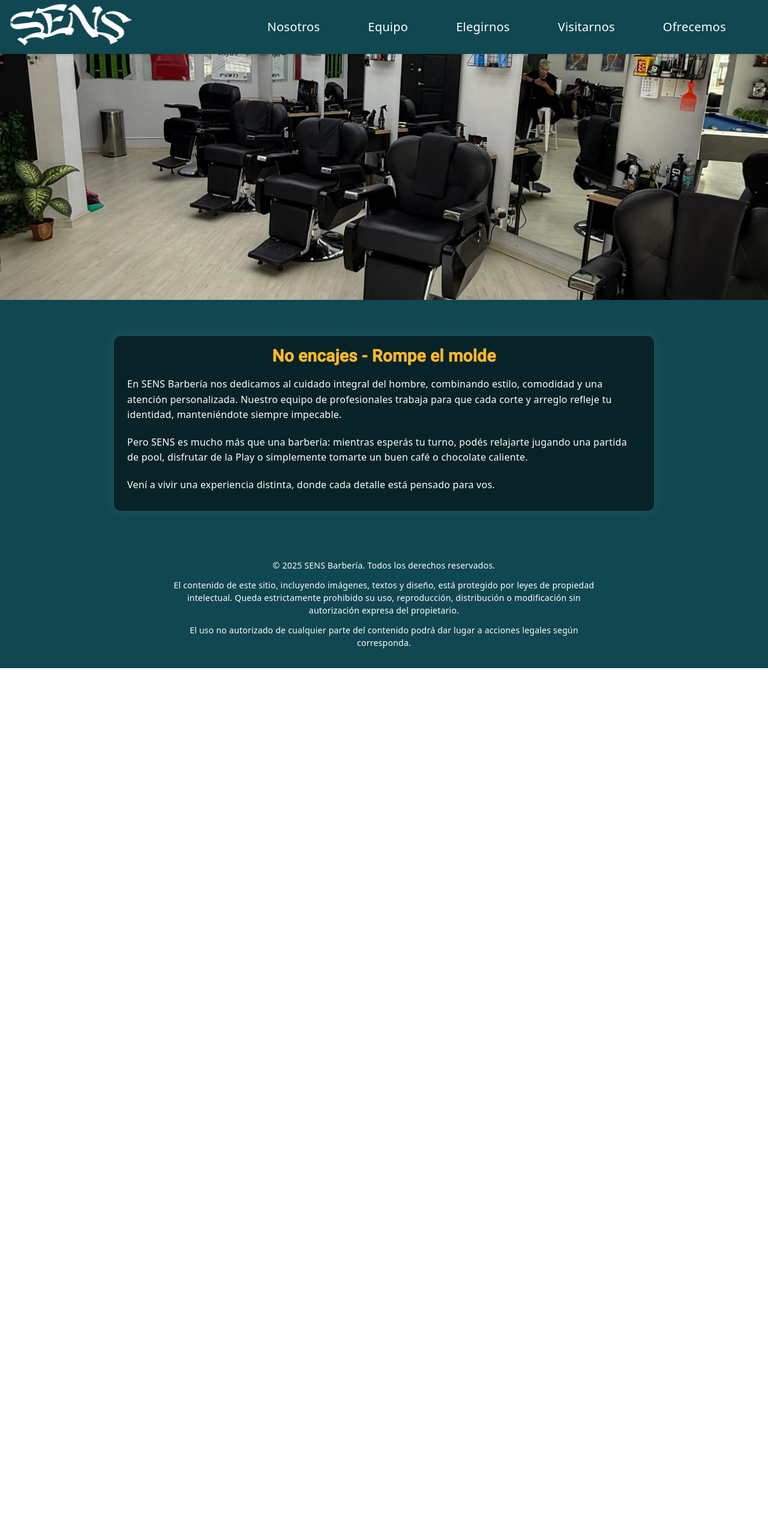
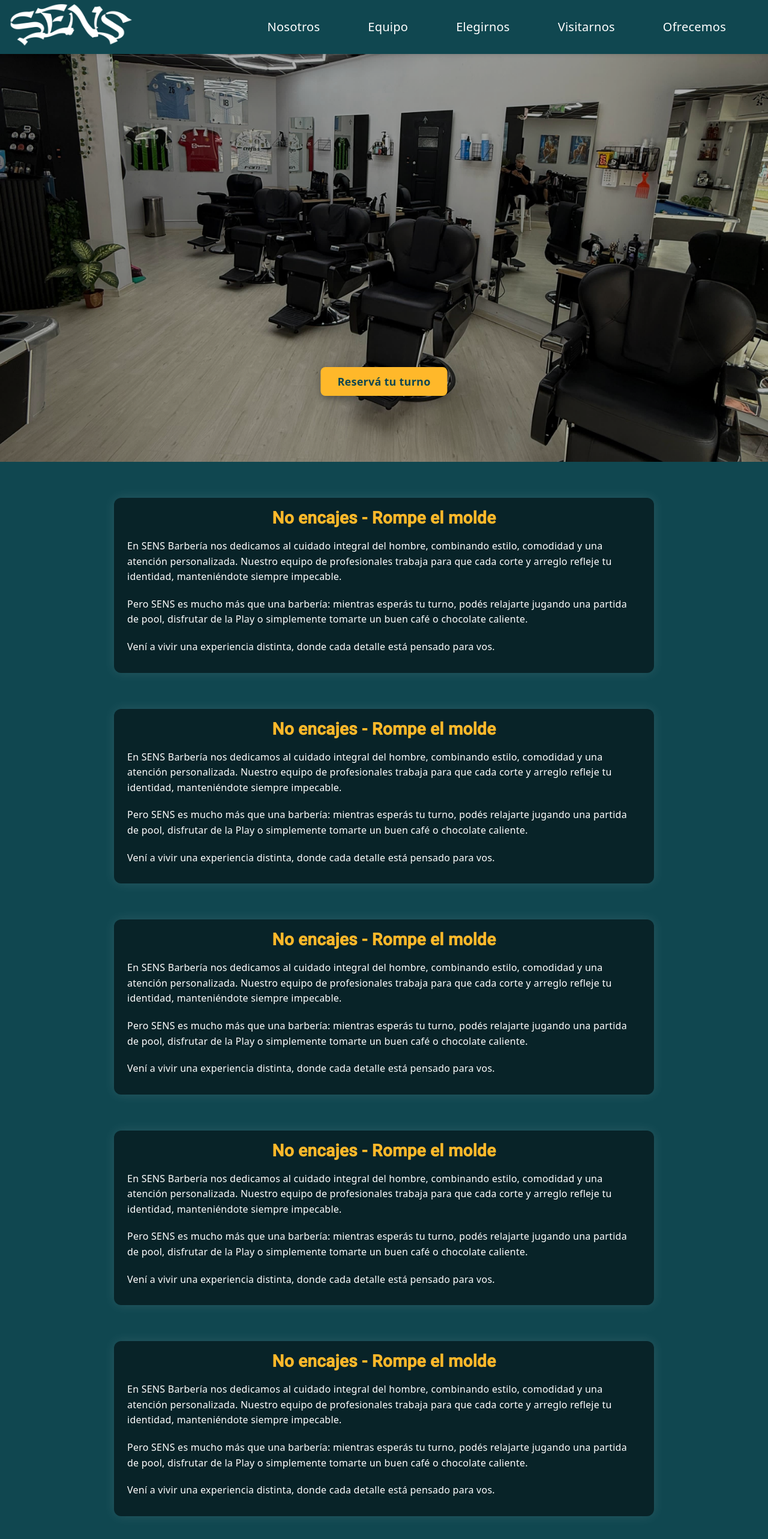
Before and after one commit to Nachito16/Sens, an Angular app: page / in a window 1280 px wide. Shown: the top 2566 px of the page at 60% size. Before the commit the page ends 1114 px from the top, so only its background shows below. Built offline with nearby package versions, Linux system fonts and the light colour scheme; no server answers.

Commit message:
boton agregado y redirigido

```diff
--- a/src/app/componentes/header/header.component.html
+++ b/src/app/componentes/header/header.component.html
@@ -17,10 +17,10 @@
     <!-- Navigation links -->
     <nav class="navbar-links" [class.active]="isMenuOpen">
       <a class="nav-link" (click)="scrollTo('nosotros')">Nosotros</a>
-      <a class="nav-link" (click)="scrollTo('inicio')">Equipo</a>
-      <a class="nav-link" (click)="scrollTo('propiedades')">Elegirnos</a>
-      <a class="nav-link" (click)="scrollTo('servicios')">Visitarnos</a>
-      <a class="nav-link" (click)="scrollTo('contacto')">Ofrecemos</a>
+      <a class="nav-link" (click)="scrollTo('equipo')">Equipo</a>
+      <a class="nav-link" (click)="scrollTo('elegirnos')">Elegirnos</a>
+      <a class="nav-link" (click)="scrollTo('visitarnos')">Visitarnos</a>
+      <a class="nav-link" (click)="scrollTo('ofrecemos')">Ofrecemos</a>
     </nav>
   </div>
 </header>
--- a/src/app/componentes/vistas/index/index.component.css
+++ b/src/app/componentes/vistas/index/index.component.css
@@ -1,7 +1,7 @@
 .hero-image {
   position: relative;
   width: 100%;
-  height: 500px;
+  height: 770px;
   overflow: hidden;
 }
 
@@ -9,10 +9,48 @@
   width: 100%;
   height: 100%;
   object-fit: cover;
-  animation: zoomEffect 10s ease infinite alternate;
-  position: relative;
+  position: absolute;
+  top: 0;
+  left: 0;
   z-index: 0;
 }
+
+.overlay {
+  position: absolute;
+  top: 0;
+  left: 0;
+  width: 100%;
+  height: 100%;
+  background: rgba(0, 0, 0, 0.3); /* opcional para oscurecer un poco */
+  z-index: 1;
+}
+
+.hero-button-container {
+  position: absolute;
+  bottom: 120px; /* posición más baja */
+  left: 50%;
+  transform: translateX(-50%);
+  z-index: 2;
+}
+
+.hero-button {
+  background-color: #FFB82A;
+  color: #104750;
+  padding: 12px 28px;
+  font-size: 18px;
+  font-weight: 600;
+  border: none;
+  border-radius: 8px;
+  text-decoration: none;
+  box-shadow: 0 4px 12px rgba(0, 0, 0, 0.3);
+  transition: all 0.3s ease;
+}
+
+.hero-button:hover {
+  background-color: #e0a324;
+  color: white;
+}
+
 
 @keyframes zoomEffect {
   0% {
@@ -39,7 +77,7 @@
   align-items: center;
 }
 
-.nosotros-section {
+.sectionIndex {
   background-color: rgba(0, 0, 0, 0.5);
   color: white;
   padding:0px 10px 10px 10px;
@@ -48,9 +86,10 @@
   margin: 60px auto;
   border-radius: 12px;
   box-shadow: 0 0 20px rgba(255, 255, 255, 0.1);
+  scroll-margin-top: 120px;
 }
 
-.nosotros-section h3 {
+.sectionIndex h3 {
   font-size: 28px;
   margin-bottom: 20px;
   margin-top: 20px;
@@ -60,7 +99,7 @@
   text-align:center;
 }
 
-.nosotros-section p {
+.sectionIndex p {
   font-size: 16px;
   line-height: 1.6;
   margin-bottom: 20px;
@@ -69,7 +108,7 @@
 
 @media screen and (max-width: 1150px) {
   .hero-image {
-    height: 400px; /* subí de 300 a 400 */
+    height: 400px;
   }
 
   .banner-text {
@@ -80,7 +119,7 @@
 
 @media screen and (max-width: 768px) {
   .hero-image {
-    height: 320px; /* subí de 250 a 320 */
+    height: 320px;
   }
 
   .banner-text {
@@ -91,7 +130,7 @@
 
 @media screen and (max-width: 426px) {
   .hero-image {
-    height: 240px; /* subí de 150 a 240 */
+    height: 240px;
   }
 
   .banner-text {
--- a/src/app/componentes/vistas/index/index.component.html
+++ b/src/app/componentes/vistas/index/index.component.html
@@ -3,11 +3,16 @@
     <img src="../../assets/heroImage.jpg" alt="Vista de la ciudad" class="city-image" />
     <div class="overlay"></div>
 
+    <div class="hero-button-container">
+      <a href="https://book.weibook.co/sensbarberia" target="_blank" class="hero-button">Reservá tu turno</a>
+    </div>
   </div>
 </section>
 
 
-<section id="nosotros" class="nosotros-section">
+
+
+<section id="nosotros" class="sectionIndex">
   <div class="container mt-5">
     <div class="row">
       <h3>No encajes - Rompe el molde</h3>
@@ -24,51 +29,71 @@
     </div>
   </div>
 </section>
-
-
-
-
-<!-- <section>
+<section id="equipo" class="sectionIndex">
   <div class="container mt-5">
     <div class="row">
-      <div class="background d-flex justify-content-center align-items-start">
-        <div class="firmaDiv col-md-3 text-white d-flex flex-column align-items-center" style="margin-top: 50px">
-          <img src="../../../../assets/perfilLG.png" alt="Imagen Chica" class="imagen-chica" />
-          <h3 class="m-0 mt-3">Lautaro Gonzalez</h3>
-          <img src="../../../../assets/firmaLG.png" alt="Firma" class="imagen-firma" />
-          <a href="mailto:lautarogonzalezprop@gmail.com?subject=Dudas%20sobre%20la%20propiedad"
-            class="contact-email">Envíanos un mail</a>
-        </div>
-
-        <div class="aboutDiv col-md-7 text-white d-flex flex-column align-items-center" style="margin-top: 50px">
-          <div class="textoAbout">
-            <h2>
-              Se ofrece un servicio de tasación de inmuebles
-            </h2>
-            <ul style="font-size: 18px">
-              <li>Casa</li>
-              <li>Edificios</li>
-              <li>Campos</li>
-              <li>Industria</li>
-            </ul>
-            <p>
-              Por otro tipo de tasación, no dude en consultarnos al whatsapp u
-              otra red social
-            </p>
-          </div>
-          <div class="redes-sociales">
-            <a href="https://wa.me/+59898470393?text=Hola%20quiero%20más%20información" target="_blank">
-              <i class="fab fa-whatsapp fa-3x"></i>
-            </a>
-            <a href="https://www.instagram.com/lgonzalezpropiedades1/?hl=es-la" target="_blank">
-              <i class="fab fa-instagram fa-3x"></i>
-            </a>
-            <a href="https://www.tiktok.com/@lautarogonzalezprop" target="_blank">
-              <i class="fab fa-tiktok fa-3x"></i>
-            </a>
-          </div>
-        </div>
-      </div>
+      <h3>No encajes - Rompe el molde</h3>
+      <p>En SENS Barbería nos dedicamos al cuidado integral del hombre, combinando estilo, comodidad y una atención
+        personalizada.
+        Nuestro equipo de profesionales trabaja para que cada corte y arreglo refleje tu identidad, manteniéndote
+        siempre impecable.
+      </p>
+      <p>
+        Pero SENS es mucho más que una barbería: mientras esperás tu turno, podés relajarte jugando una partida de pool,
+        disfrutar de la Play o simplemente tomarte un buen café o chocolate caliente.
+      </p>
+      <p>Vení a vivir una experiencia distinta, donde cada detalle está pensado para vos.</p>
     </div>
   </div>
-</section> -->
+</section>
+<section id="elegirnos" class="sectionIndex">
+  <div class="container mt-5">
+    <div class="row">
+      <h3>No encajes - Rompe el molde</h3>
+      <p>En SENS Barbería nos dedicamos al cuidado integral del hombre, combinando estilo, comodidad y una atención
+        personalizada.
+        Nuestro equipo de profesionales trabaja para que cada corte y arreglo refleje tu identidad, manteniéndote
+        siempre impecable.
+      </p>
+      <p>
+        Pero SENS es mucho más que una barbería: mientras esperás tu turno, podés relajarte jugando una partida de pool,
+        disfrutar de la Play o simplemente tomarte un buen café o chocolate caliente.
+      </p>
+      <p>Vení a vivir una experiencia distinta, donde cada detalle está pensado para vos.</p>
+    </div>
+  </div>
+</section>
+<section id="visitarnos" class="sectionIndex">
+  <div class="container mt-5">
+    <div class="row">
+      <h3>No encajes - Rompe el molde</h3>
+      <p>En SENS Barbería nos dedicamos al cuidado integral del hombre, combinando estilo, comodidad y una atención
+        personalizada.
+        Nuestro equipo de profesionales trabaja para que cada corte y arreglo refleje tu identidad, manteniéndote
+        siempre impecable.
+      </p>
+      <p>
+        Pero SENS es mucho más que una barbería: mientras esperás tu turno, podés relajarte jugando una partida de pool,
+        disfrutar de la Play o simplemente tomarte un buen café o chocolate caliente.
+      </p>
+      <p>Vení a vivir una experiencia distinta, donde cada detalle está pensado para vos.</p>
+    </div>
+  </div>
+</section>
+<section id="ofrecemos" class="sectionIndex">
+  <div class="container mt-5">
+    <div class="row">
+      <h3>No encajes - Rompe el molde</h3>
+      <p>En SENS Barbería nos dedicamos al cuidado integral del hombre, combinando estilo, comodidad y una atención
+        personalizada.
+        Nuestro equipo de profesionales trabaja para que cada corte y arreglo refleje tu identidad, manteniéndote
+        siempre impecable.
+      </p>
+      <p>
+        Pero SENS es mucho más que una barbería: mientras esperás tu turno, podés relajarte jugando una partida de pool,
+        disfrutar de la Play o simplemente tomarte un buen café o chocolate caliente.
+      </p>
+      <p>Vení a vivir una experiencia distinta, donde cada detalle está pensado para vos.</p>
+    </div>
+  </div>
+</section>
--- a/src/app/componentes/vistas/index/index.component.ts
+++ b/src/app/componentes/vistas/index/index.component.ts
@@ -62,16 +62,5 @@ export class IndexComponent implements OnInit {
     }, 300);
   }
 
-  goToPropiedades() {
-    this.router.navigateByUrl('/propiedades');
-    setTimeout(() => {
-      const element = document.getElementById('inicioProp');
-      if (element) {
-        const offset = 950;
-        element.scrollIntoView({ behavior: 'smooth', block: 'start', inline: 'nearest' });
-        window.scrollBy(0, -offset);
-      }
-    });
-  }
 
 }
```
